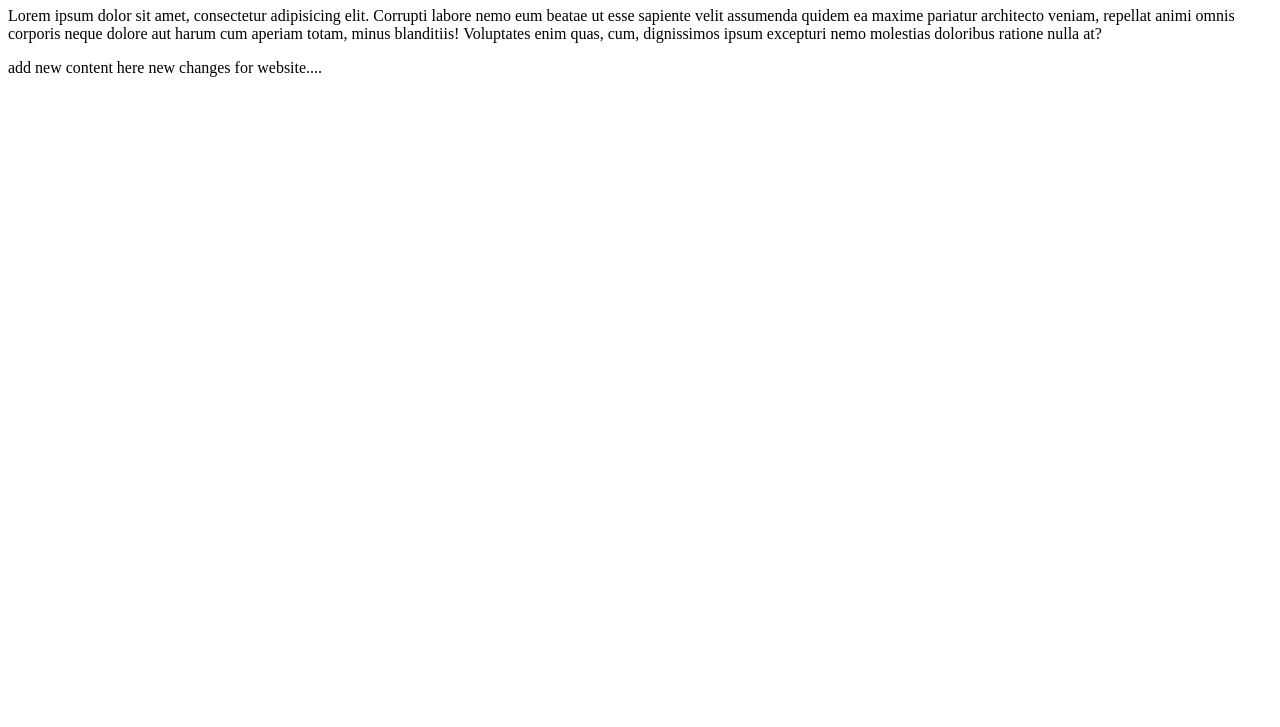
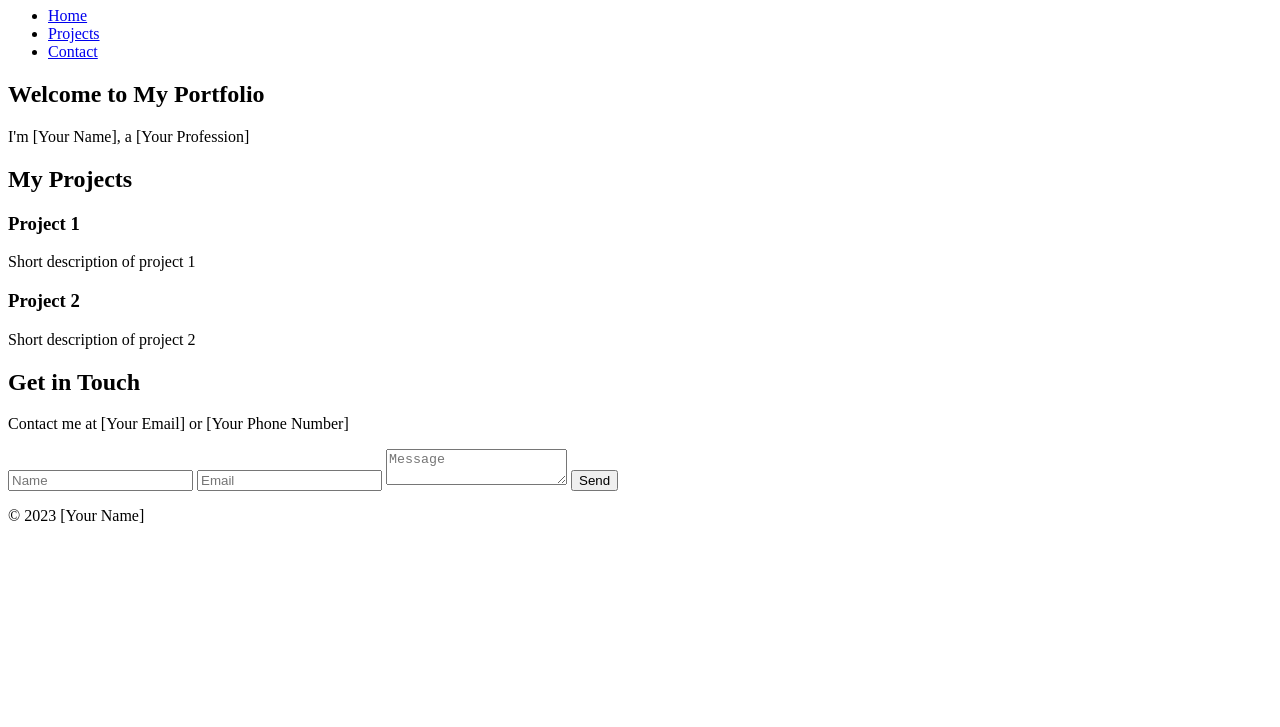
Before and after one commit to Rohit-Adtoken/FirstWin, a plain HTML site: page index.html in a window 1280 px wide. Shown: the part 73-800 px from the top of the page. Drawn offline with Linux system fonts and the light colour scheme.

Commit message:
trial protpolio

```diff
--- a/index.html
+++ b/index.html
@@ -1,4 +1,4 @@
-<!DOCTYPE html>
+<!-- <!DOCTYPE html>
 <html lang="en">
 <head>
     <meta charset="UTF-8">
@@ -12,4 +12,63 @@
 
     <p>add new content here new changes for website....</p>
 </body>
-</html>
+</html> -->
+<!DOCTYPE html>
+<html lang="en">
+<head>
+<meta charset="UTF-8">
+<meta name="viewport" content="width=device-width, initial-scale=1.0">
+<title>Portfolio</title>
+</head>
+<body>
+
+<!-- Header Section -->
+<header>
+<h1>My Portfolio</h1>
+<nav>
+<ul>
+<li><a href="#home">Home</a></li>
+<li><a href="#projects">Projects</a></li>
+<li><a href="#contact">Contact</a></li>
+</ul>
+</nav>
+</header>
+
+<!-- Hero Section -->
+<section id="home">
+<h2>Welcome to My Portfolio</h2>
+<p>I'm [Your Name], a [Your Profession]</p>
+</section>
+
+<!-- Projects Section -->
+<section id="projects">
+<h2>My Projects</h2>
+<div>
+<h3>Project 1</h3>
+<p>Short description of project 1</p>
+</div>
+<div>
+<h3>Project 2</h3>
+<p>Short description of project 2</p>
+</div>
+<!-- Add more projects here -->
+</section>
+
+<!-- Contact Section -->
+<section id="contact">
+<h2>Get in Touch</h2>
+<p>Contact me at [Your Email] or [Your Phone Number]</p>
+<form>
+<input type="text" placeholder="Name">
+<input type="email" placeholder="Email">
+<textarea placeholder="Message"></textarea>
+<button>Send</button>
+</form>
+</section>
+
+<!-- Footer Section -->
+<footer>
+<p>&copy; 2023 [Your Name]</p>
+</footer>
+
+</body>
```
